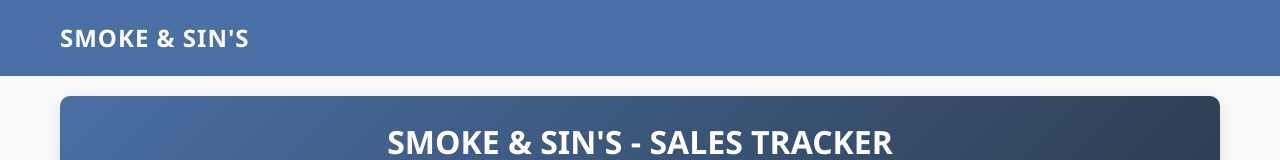
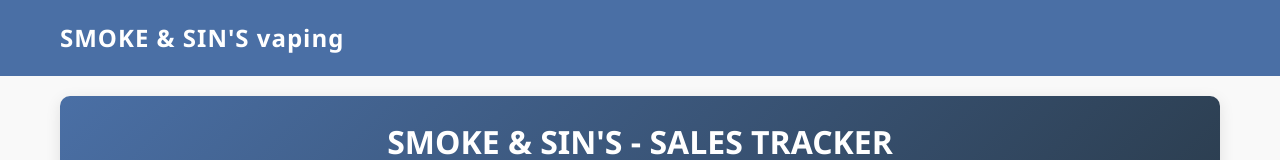
Before and after one commit to ehsanthedev/cloudify-tracker, a Next.js app: page / in a window 1280 px wide. Shown: the top 160 px of the page. Built offline with nearby package versions, Linux system fonts and the light colour scheme.

Commit message:
Change name

```diff
--- a/src/components/Navbar.tsx
+++ b/src/components/Navbar.tsx
@@ -174,7 +174,7 @@
               transition: "all 0.3s ease",
             }}
           >
-            SMOKE & SIN'S
+            SMOKE & SIN'S vaping
           </h1>
 
           {/* Desktop Navigation - Hidden on Mobile */}
```
